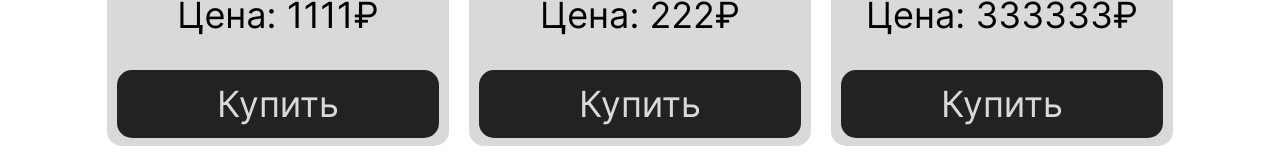
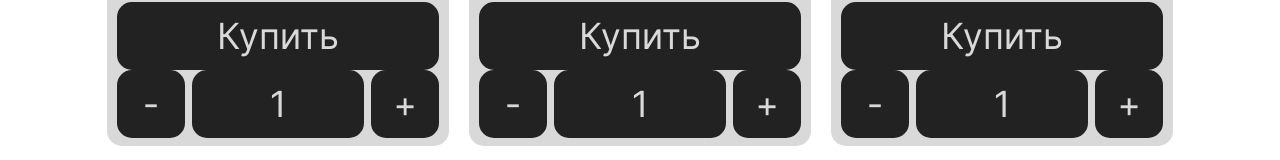
Before and after one commit to VanVorobyov/o-complex, a Next.js app: page / in a window 1280 px wide. Shown: the part 792-952 px from the top of the page. Built offline with nearby package versions, Linux system fonts and the light colour scheme.

Commit message:
feat(ui): add counter component

```diff
--- a/src/entities/Card/Card.tsx
+++ b/src/entities/Card/Card.tsx
@@ -3,6 +3,7 @@ import styles from './Card.module.scss';
 import Image from 'next/image';
 import { Button } from '@/shared/ui/Button/Button';
 import { ICard } from '@/entities/Card/types';
+import { Counter } from '@/shared/ui/Counter/Counter';
 
 
 export const Card: FC<ICard> = ({
@@ -26,6 +27,8 @@ export const Card: FC<ICard> = ({
         <Button>
           <span>Купить</span>
         </Button>
+
+        <Counter></Counter>
       </div>
     </>
   );
--- /dev/null
+++ b/src/shared/ui/Counter/Counter.module.scss
@@ -0,0 +1,34 @@
+@import '../../style/variables.scss';
+
+.counter {
+	display: flex;
+	align-items: center;
+	gap: 7px;
+}
+
+.button,
+.input {
+	min-width: 68px;
+	height: 68px;
+	padding: 12px 16px;
+	border-radius: $--Border-radius-size;
+	font-size: $--Font-size-l;
+	font-family: $--Font;
+	font-weight: 400;
+	line-height: normal;
+	letter-spacing: 0px;
+	text-align: center;
+	border: none;
+	background-color: $--Colors-black;
+	color: $--Colors-white;
+
+}
+
+.input {
+	min-width: 128px;
+	outline: none;
+}
+
+.button {
+	cursor: pointer;
+}
--- /dev/null
+++ b/src/shared/ui/Counter/Counter.tsx
@@ -0,0 +1,44 @@
+import React, { useState } from 'react';
+import styles from './Counter.module.scss';
+
+export const Counter = () => {
+  const [count, setCount] = useState(1);
+
+  const increase = () => {
+    setCount((prev) => prev + 1);
+  };
+
+  const decrease = () => {
+    if (count > 1) {
+      setCount((prev) => prev - 1);
+    }
+  };
+
+  const handleInputChange = (event: { target: { value: string; }; }) => {
+    const value = event.target.value;
+
+    if (value === '') {
+      setCount(1);
+      return;
+    }
+
+    const parsedValue = parseInt(value, 10);
+
+    if (!isNaN(parsedValue) && parsedValue >= 1) {
+      setCount(parsedValue);
+    }
+  };
+
+  return (
+    <div className={styles.counter}>
+      <button className={styles.button} onClick={decrease}>-</button>
+      <input
+        className={styles.input}
+        min='1'
+        value={count}
+        onChange={handleInputChange}
+      />
+      <button className={styles.button} onClick={increase}>+</button>
+    </div>
+  );
+};
```
Also changed, not shown: src/shared/ui/Counter/types.ts (added).
